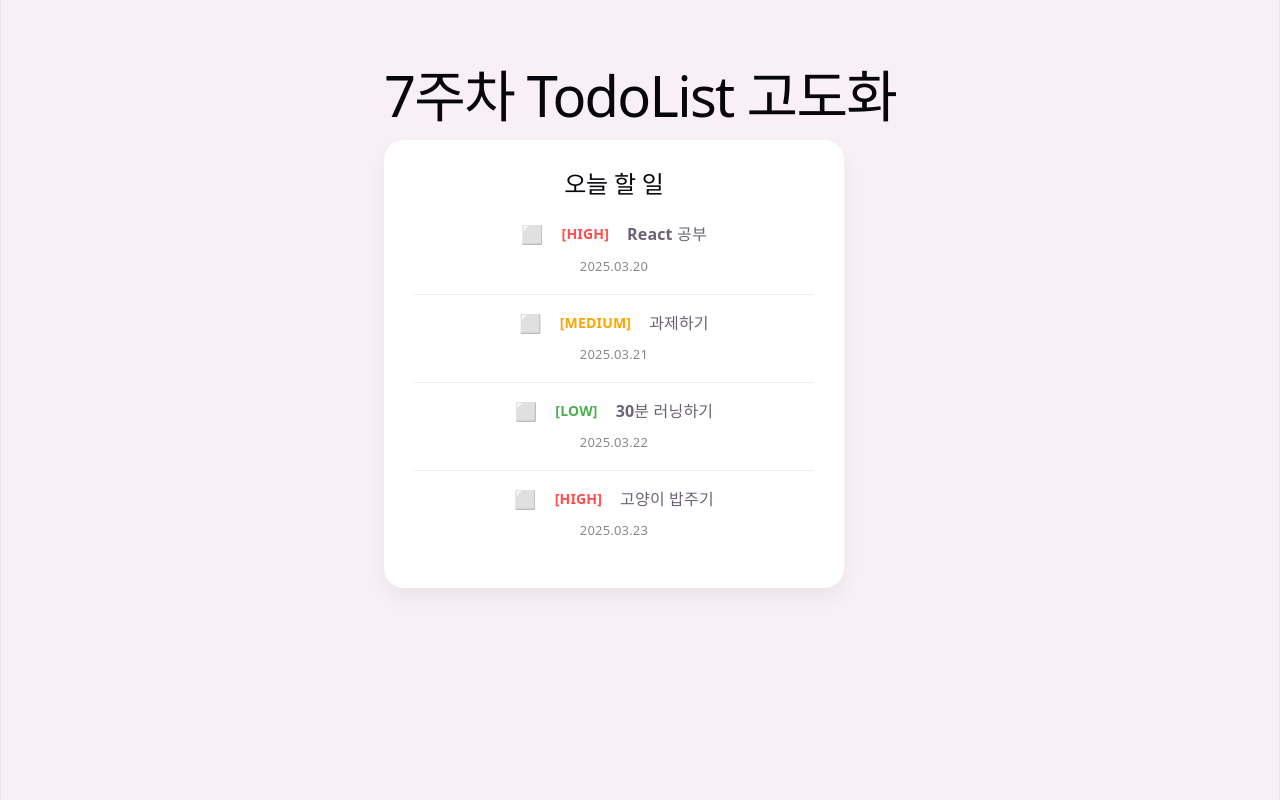
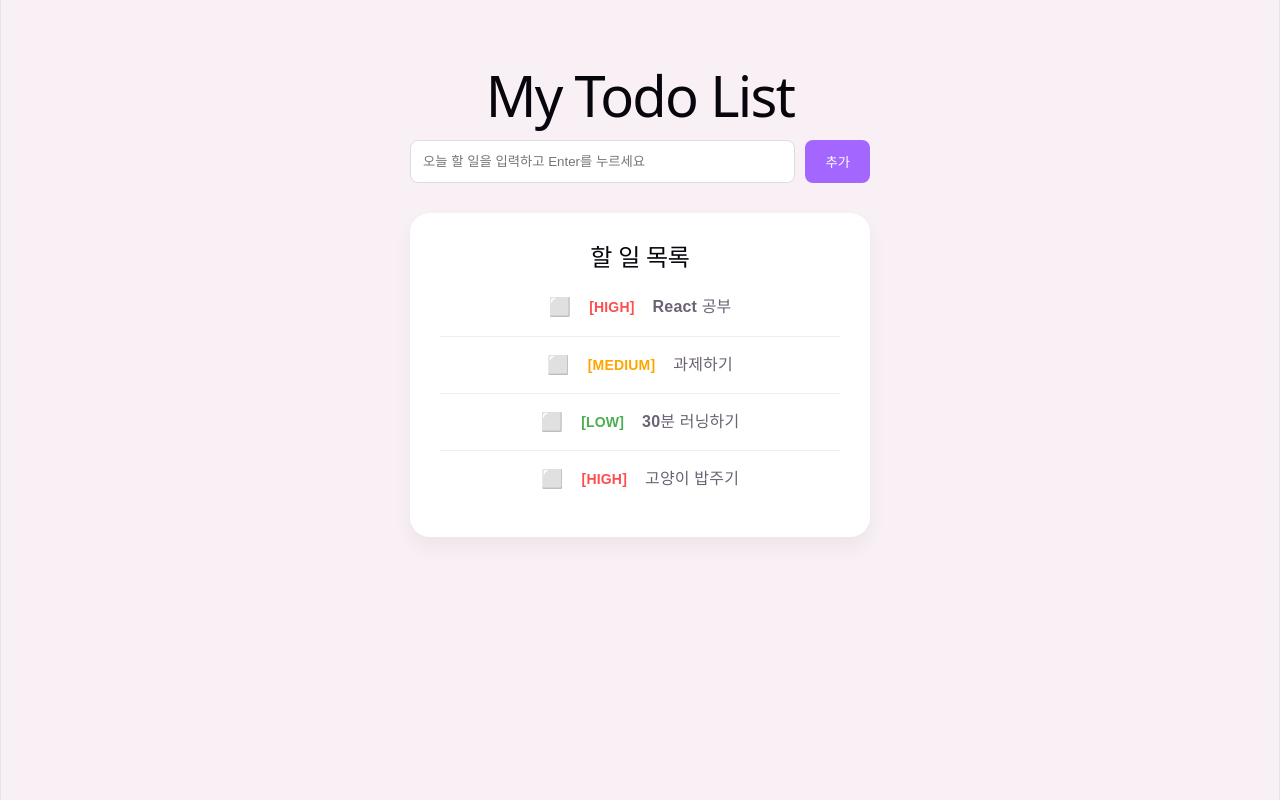
Before and after one commit to chn384012/frontend_todolist_react, a React (Vite) app in the folder todolist/: page / in a window 1280 px wide. Built offline with nearby package versions, Linux system fonts and the light colour scheme.

Commit message:
폰트 및 구조 수정

```diff
--- a/todolist/src/App.css
+++ b/todolist/src/App.css
@@ -5,6 +5,12 @@ body {
   padding: 0;
   width: 100%;
   height: 100%;
+}
+
+@import url("https://cdn.jsdelivr.net/gh/orioncactus/pretendard/dist/web/static/pretendard.css");
+
+* {
+  font-family: "Pretendard", sans-serif; /* 폰트 변경 */
 }
 
 /* 배경색이 화면 전체를 덮도록 설정함 */
@@ -71,12 +77,6 @@ ul {
   font-size: 16px;
 }
 
-.date {
-  color: #888;
-  font-size: 13px;
-  margin-top: 5px;
-}
-
 /* 우선순위별 색상 스타일 - 클래스 이름은 대문자 */
 .todo-item.HIGH .priority {
   color: #ff4d4d;
@@ -97,20 +97,58 @@ ul {
 }
 
 /* 5.9일 7주차 과제 때 추가 */
+
 .todo-item {
-  cursor: pointer; /* 마우스 올리면 클릭 가능 표시 */
+  list-style: none;
+  border-bottom: 1px solid #eee;
+  padding: 15px 0;
+  display: flex;
+  flex-direction: column;
+  align-items: center; /* 중앙 정렬 */
+  width: 100%;
+  cursor: pointer; /* 클릭 가능 표시 */
   transition: 0.2s;
 }
 
+/* 완료(done) 상태일 때 스타일 */
 .todo-item.done {
-  opacity: 0.5; /* 완료된 건 흐릿하게 */
+  opacity: 0.5; /* 흐릿하게 */
+  background-color: #f9f9f9;
 }
 
+/* 완료 시 취소선 */
 .completed {
-  text-decoration: line-through; /* 취소선 [cite: 857] */
+  text-decoration: line-through;
   color: #888;
 }
 
 .status-icon {
   margin-right: 10px;
 }
+
+/* 할 일 추가 입력창 디자인 */
+.todo-insert {
+  display: flex;
+  justify-content: center;
+  gap: 10px;
+  margin-bottom: 30px;
+  width: 100%;
+}
+
+.todo-insert input {
+  flex: 1;
+  padding: 12px;
+  border: 1px solid #ddd;
+  border-radius: 8px;
+  outline: none;
+}
+
+.todo-insert button {
+  padding: 12px 20px;
+  background-color: #a366ff;
+  color: white;
+  border: none;
+  border-radius: 8px;
+  cursor: pointer;
+  font-weight: bold;
+}
--- a/todolist/src/App.jsx
+++ b/todolist/src/App.jsx
@@ -1,15 +1,21 @@
-import { useState } from "react"; // 1. 상태 관리를 위해 useState 임포트
+// src/App.jsx
+import { useState, useRef } from "react"; // useRef는 ID 관리용
+import { initialTodos } from "./data/todos";
+import TodoHeader from "./components/TodoHeader";
+import TodoList from "./components/TodoList";
 import "./App.css";
 
-import TodoHeader from "./components/TodoHeader";
-import TodoList from "./components/TodoList";
-import { initialTodos } from "./data/todos"; // 2. 파일 이름을 initialTodos로 가져오기
-
 function App() {
-  // 3. todos 데이터를 state로 선언 (이제 화면이 바뀔 준비가 됨)
+  // 데이터를 state로 관리 (Vite 서버 실행 시 초기값)
   const [todos, setTodos] = useState(initialTodos);
 
-  // 4. 클릭했을 때 완료 상태(done)를 반전시키는 함수
+  // input창의 입력을 관리할 state
+  const [inputValue, setInputValue] = useState("");
+
+  // 새로운 Todo의 id를 위한 ref (초기값 5, 데이터가 추가될 때마다 1씩 증가)
+  const nextId = useRef(5);
+
+  // 클릭 시 'done' 토글 함수
   const onToggle = (id) => {
     setTodos(
       todos.map((todo) =>
@@ -18,11 +24,61 @@ function App() {
     );
   };
 
-  // 5. todos 데이터와 함께 클릭 이벤트 함수(onToggle)를 자식에게 전달
+  // 새로운 할 일 추가 함수
+  const onInsert = () => {
+    // 빈 값 방지 처리
+    if (!inputValue.trim()) {
+      alert("할 일을 입력해주세요!");
+      return;
+    }
+
+    // 추가할 데이터 객체 생성
+    const nextTodo = {
+      id: nextId.current,
+      text: inputValue,
+      priority: "MEDIUM", // 기본 우선순위
+      createdAt: new Date().toLocaleDateString(), // 오늘 날짜
+      done: false, // 초기 상태는 미완료
+    };
+
+    // 기존 todos 배열 앞에 새 항목 추가 (불변성 유지)
+    setTodos([nextTodo, ...todos]);
+
+    // 3-4. [선택 구현] input 값 비우기
+    setInputValue("");
+
+    // 다음 항목을 위해 id 1 증가
+    nextId.current += 1;
+  };
+
+  // 엔터키로도 추가 가능하게 하는 함수
+  const onKeyDown = (e) => {
+    if (e.key === "Enter") {
+      onInsert();
+    }
+  };
+
   return (
     <div className="container">
-      <TodoHeader title="7주차 TodoList 고도화" />
-      <TodoList sectionTitle="오늘 할 일" todos={todos} onToggle={onToggle} />
+      <TodoHeader title="My Todo List" />
+
+      <div className="todo-insert">
+        <input
+          type="text"
+          value={inputValue}
+          // input 값을 state로 관리
+          onChange={(e) => setInputValue(e.target.target.value)}
+          onKeyDown={onKeyDown} // 엔터키 지원
+          placeholder="오늘 할 일을 입력하고 Enter를 누르세요"
+        />
+        <button onClick={onInsert}>추가</button>
+      </div>
+
+      <TodoList
+        sectionTitle="할 일 목록"
+        todos={todos}
+        onToggle={onToggle} // 토글 함수 전달
+      />
     </div>
   );
 }
--- a/todolist/src/components/TodoItem.jsx
+++ b/todolist/src/components/TodoItem.jsx
@@ -1,15 +1,15 @@
-function TodoItem({ id, text, priority, createdAt, done, onToggle }) {
+// src/components/TodoItem.jsx
+function TodoItem({ id, text, priority, done, onToggle }) {
   return (
     <li
       className={`todo-item ${priority} ${done ? "done" : ""}`}
-      onClick={() => onToggle(id)} // 클릭 이벤트
+      onClick={() => onToggle(id)}
     >
       <div className="todo-info">
         <span className="status-icon">{done ? "✅" : "⬜"}</span>
         <span className="priority">[{priority}]</span>
         <strong className={`text ${done ? "completed" : ""}`}>{text}</strong>
       </div>
-      <span className="date">{createdAt}</span>
     </li>
   );
 }
--- a/todolist/src/components/TodoList.jsx
+++ b/todolist/src/components/TodoList.jsx
@@ -1,6 +1,8 @@
+// src/components/TodoList.jsx
 import TodoItem from "./TodoItem";
 
-function TodoList({ sectionTitle, todos }) {
+// onToggle 함수를 props로 추가로 받습니다.
+function TodoList({ sectionTitle, todos, onToggle }) {
   return (
     <section className="todo-list">
       <h2>{sectionTitle}</h2>
@@ -8,9 +10,8 @@ function TodoList({ sectionTitle, todos }) {
         {todos.map((todo) => (
           <TodoItem
             key={todo.id}
-            text={todo.text}
-            priority={todo.priority}
-            createdAt={todo.createdAt}
+            {...todo}
+            onToggle={onToggle} // TodoItem에 함수 전달
           />
         ))}
       </ul>
```
